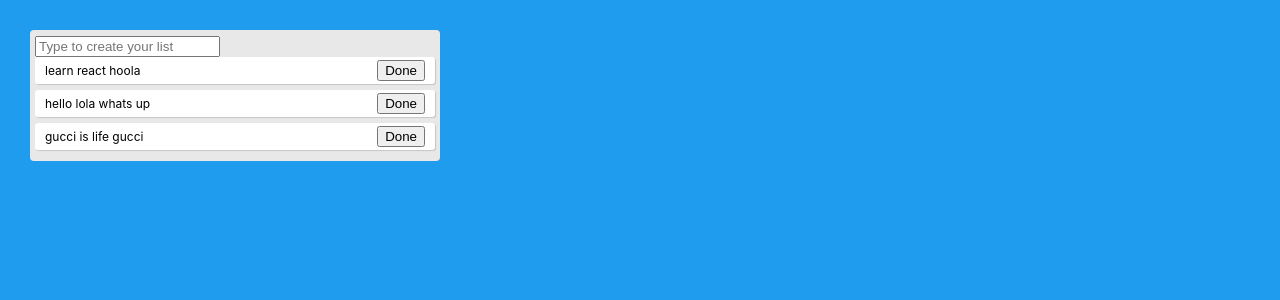
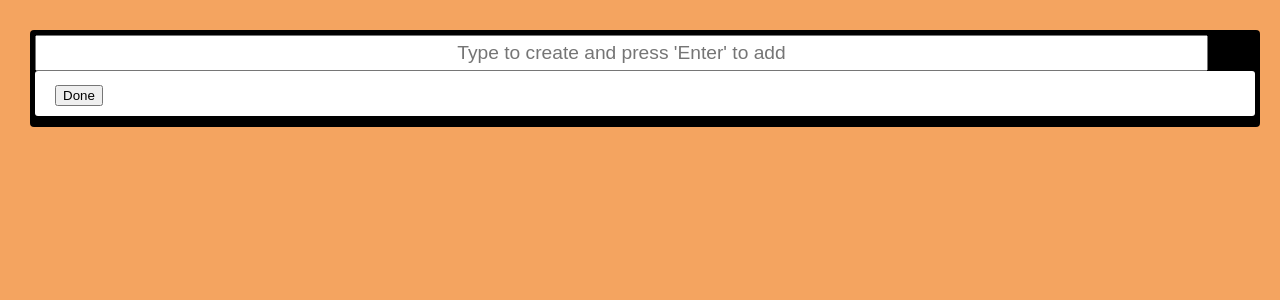
Before and after one commit to SayamDev/SayamA-todoList, a React (Create React App) app: page / in a window 1280 px wide. Shown: the top 300 px of the page. Built offline with nearby package versions, Linux system fonts and the light colour scheme.

Commit message:
added styles

```diff
--- a/src/App.css
+++ b/src/App.css
@@ -1,24 +1,33 @@
 .app {
-  background: #209cee;
+  background: sandybrown;
   height: 100vh;
   padding: 30px;
 }
 
+.input {
+  color: black;
+  font-size: 1.2rem;
+  width: 95%;
+  padding: 5px;
+  text-align: center;
+}
+
 .todo-list {
-  background: #e8e8e8;
+  background: black;
   border-radius: 4px;
-  max-width: 400px;
+  width: 100%;
   padding: 5px;
+  margin: 0 auto;
+
 }
 
 .todo {
   align-items: center;
   background: #fff;
   border-radius: 3px;
-  box-shadow: 1px 1px 1px rgba(0, 0, 0, 0.15);
   display: flex;
-  font-size: 12px;
+  font-size: 20px;
   justify-content: space-between;
   margin-bottom: 6px;
-  padding: 3px 10px;
+  padding: 10px 20px;
 }
--- a/src/App.js
+++ b/src/App.js
@@ -26,6 +26,7 @@ function TodoForm({ addTodo }) {
     if (!value) return;
     addTodo(value);
     setValue("");
+
   };
 
   return (
@@ -34,7 +35,7 @@ function TodoForm({ addTodo }) {
         type="text"
         className="input"
         value={value}
-        placeholder = {"Type to create your list"}
+        placeholder = {"Type to create and press 'Enter' to add"}
         onChange={(e) => setValue(e.target.value)}
       />
     </form>
@@ -47,15 +48,7 @@ function TodoForm({ addTodo }) {
 function App() {
   const [todos, setTodos] = useState([
     {
-      text: "learn react hoola",
-      isCompleted: false,
-    },
-    {
-      text: "hello lola whats up",
-      isCompleted: false,
-    },
-    {
-      text: "gucci is life gucci",
+      text: "",
       isCompleted: false,
     },
   ]);
```
